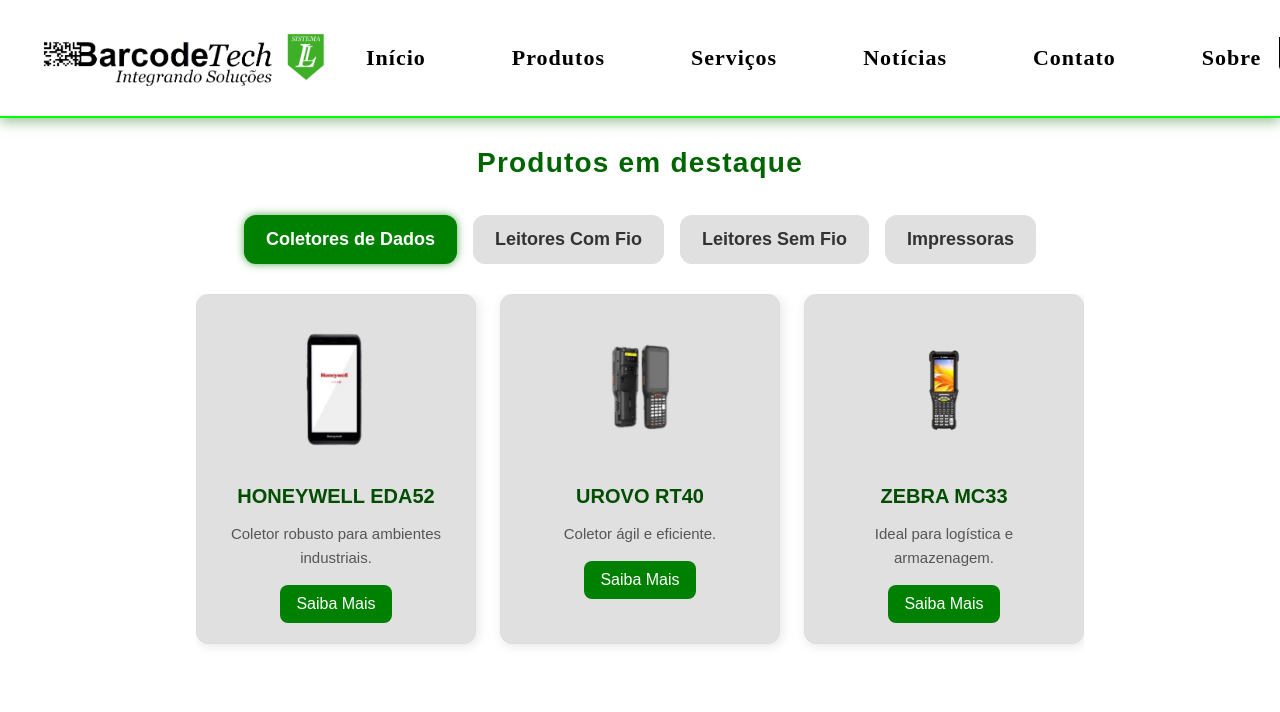
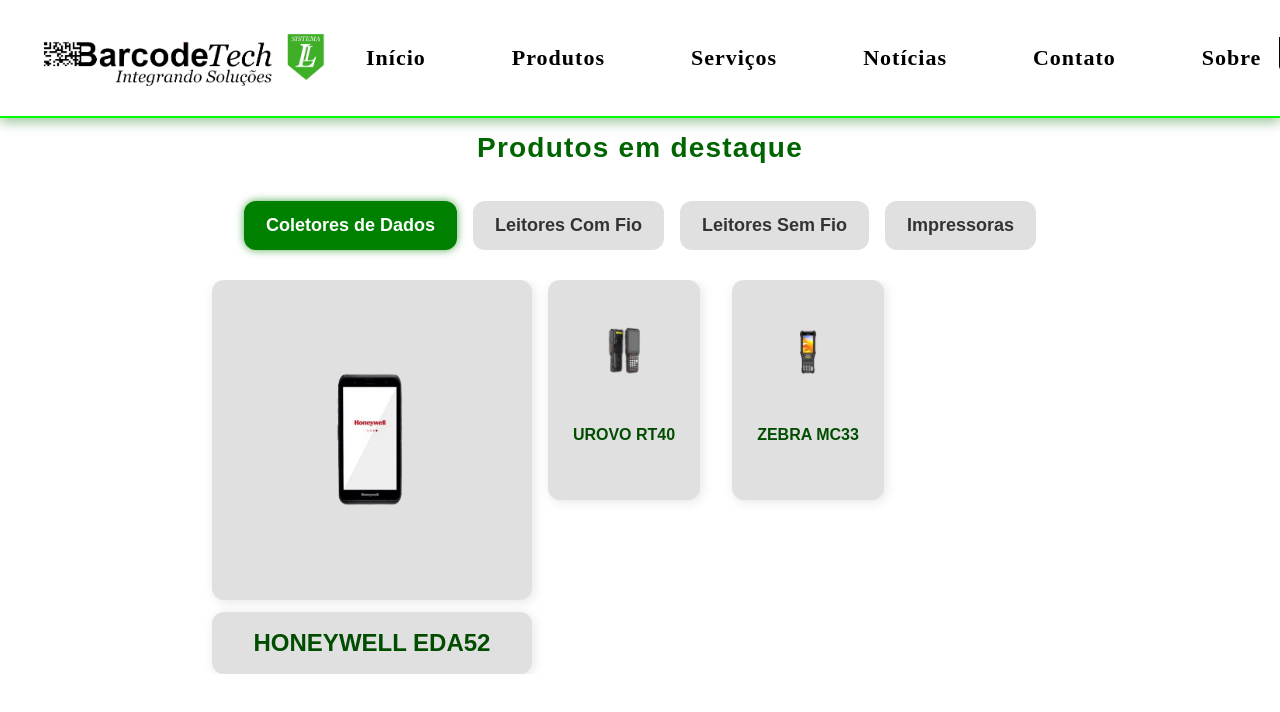
Before and after one commit to sergiogarcez/barcodetech, a React (Vite) app: page / in a window 1280 px wide. Shown: the top 712 px of the page. Built offline with nearby package versions, Linux system fonts and the light colour scheme.

Commit message:
feat: Produtos posicionados no formato grid

```diff
--- a/src/components/ProductSelection.jsx
+++ b/src/components/ProductSelection.jsx
@@ -88,6 +88,16 @@
 const ProductSelection = () => {
   const [selectedCategory, setSelectedCategory] = React.useState(categories[0]);
 
+  // Filtra os produtos da categoria selecionada
+  const filteredProducts = productsData.filter(
+    (product) => product.category === selectedCategory
+  );
+
+  // Define o produto principal como o primeiro da lista filtrada
+  const mainProduct = filteredProducts[0];
+  // Os demais produtos
+  const otherProducts = filteredProducts.slice(1);
+
   return (
     <section className="product-section-container">
       <h2>Produtos em destaque</h2>
@@ -105,18 +115,33 @@
           ))}
         </div>
 
-        {/* Lista de produtos */}
-        <div className="product-list">
-          {productsData
-            .filter((product) => product.category === selectedCategory)
-            .map((product, index) => (
+        {/* Lista de produtos em grid */}
+        <div className="product-list-grid">
+          {/* Produto principal */}
+          {mainProduct && (
+            <>
+              <div className="main-product-container">
+                <div className="main-product-image-card">
+                  <img src={mainProduct.image} alt={mainProduct.name} />
+                  <button className="saiba-mais">Saiba Mais</button>
+                </div>
+                <div className="main-product-name-card">
+                  <div className="main-product-name">{mainProduct.name}</div>
+                </div>
+              </div>
+            </>
+          )}
+
+          {/* Outros produtos */}
+          <div className="other-products-grid">
+            {otherProducts.map((product, index) => (
               <div key={index} className="product-card">
                 <img src={product.image} alt={product.name} />
                 <h3>{product.name}</h3>
-                <p>{product.description}</p>
                 <button className="saiba-mais">Saiba Mais</button>
               </div>
             ))}
+          </div>
         </div>
       </div>
     </section>
--- a/src/styles/ProductSelection.css
+++ b/src/styles/ProductSelection.css
@@ -1,10 +1,8 @@
-
-
 .product-section-container h2 {
   font-family: 'Exo', sans-serif;
   font-size: 28px;
   font-weight: bold;
-  color: #006400; /* dark green */
+  color: #006400;
   margin-bottom: 30px;
   text-align: center;
   letter-spacing: 1.2px;
@@ -14,16 +12,24 @@
   display: flex;
   flex-direction: column;
   align-items: center;
-  padding-top: 0; /* removed previous padding */
   padding: 0 20px;
+  width: 100%;
+  max-width: 100vw;
+  margin: 0 auto;
+  box-sizing: border-box;
 }
 
-/* Seletor de Categorias */
 .category-selector {
   display: flex;
   justify-content: center;
   gap: 16px;
   margin-bottom: 30px;
+  width: 100%;
+  max-width: 960px;
+  box-sizing: border-box;
+  position: relative;
+  z-index: 10;
+  background-color: transparent;
 }
 
 .category-selector button {
@@ -39,97 +45,171 @@
 }
 
 .category-selector button:hover {
-  background-color: #c8e6c9; /* light green */
+  background-color: #c8e6c9;
   transform: scale(1.05);
 }
 
 .category-selector button.active {
-  background-color: #008000; /* green */
+  background-color: #008000;
   color: white;
-  font-weight: bold;
   box-shadow: 0 0 8px #008000aa;
 }
 
-/* Lista de produtos - agora em linha */
-.product-list {
+.product-list-grid {
   display: flex;
-  flex-wrap: nowrap;
-  gap: 24px;
-  overflow-x: auto;
-  padding-bottom: 15px;
-  animation: fadeIn 1s ease forwards;
+  gap: 16px;
+  width: 100%;
+  max-width: 960px;
+  justify-content: center;
+  box-sizing: border-box;
+  overflow: hidden;
 }
 
-/* Cartão de produto */
-.product-card {
-  flex: 0 0 auto;
-  width: 280px;
+
+.main-product-image-card {
+  background-color: #e0e0e0;
+  border-radius: 12px;
+  padding: 20px;
+  box-shadow: 2px 2px 12px rgba(0,0,0,0.1);
   text-align: center;
-  border: 1px solid #ddd;
-  padding: 20px;
-  border-radius: 12px;
-  box-shadow: 2px 2px 12px rgba(0,0,0,0.1);
-  background-color:#e0e0e0;
   display: flex;
   flex-direction: column;
   align-items: center;
+  position: relative;
+  flex: 1 1 35%;
+  max-width: 400px;
+  box-sizing: border-box;
+}
+
+.main-product-image-card img {
+  width: 100%;
+  max-height: 280px;
+  object-fit: cover;
+  border-radius: 8px;
+  transition: transform 0.4s ease;
+}
+
+.main-product-image-card:hover img {
+  transform: scale(1.05);
+}
+
+.main-product-name-card {
+  background-color: #e0e0e0;
+  border-radius: 12px;
+  padding: 12px 20px;
+  box-shadow: 2px 2px 12px rgba(0,0,0,0.1);
+  margin-top: 12px;
+  text-align: center;
+  flex: 1 1 35%;
+  max-width: 400px;
+  box-sizing: border-box;
+}
+
+.main-product-name {
+  font-size: 24px;
+  font-weight: bold;
+  color: #004d00;
+}
+
+.other-products-grid {
+  display: grid;
+  grid-template-columns: repeat(auto-fill, minmax(140px, 1fr));
+  gap: 32px;
+  align-content: start;
+  flex: 1 1 60%;
+  max-width: 520px;
+  box-sizing: border-box;
+}
+
+.product-card {
+  background-color: #e0e0e0;
+  border-radius: 12px;
+  padding: 12px;
+  box-shadow: 2px 2px 12px rgba(0,0,0,0.1);
+  text-align: center;
+  display: flex;
+  flex-direction: column;
+  align-items: center;
+  position: relative;
+  cursor: pointer;
   transition: transform 0.4s ease, box-shadow 0.4s ease;
-  opacity: 0;
-  animation: fadeIn 0.8s ease forwards;
+  opacity: 1;
+  min-height: 220px; /* increased height for other product cards */
+}
+
+.product-card h3 {
+  margin-bottom: 8px;
+}
+
+.saiba-mais {
+  position: static;
+  opacity: 1;
+  pointer-events: auto;
+  margin-top: 8px;
+  transform: none;
+  bottom: auto;
+  left: auto;
+  padding: 6px 12px;
+  font-size: 14px;
+  border-radius: 6px;
+  transition: background-color 0.3s ease, transform 0.3s ease;
+}
+
+.product-card:hover .saiba-mais {
+  opacity: 1;
+  pointer-events: auto;
+  background-color: #006400;
+  transform: scale(1.05);
 }
 
 .product-card:hover {
-  transform: scale(1.08);
+  transform: scale(1.05);
   box-shadow: 5px 5px 20px rgba(0,0,0,0.25);
 }
 
-/* Imagem do produto */
 .product-card img {
   width: 100%;
-  max-height: 150px;
+  max-height: 120px;
   object-fit: cover;
   border-radius: 8px;
   transition: transform 0.4s ease;
 }
 
 .product-card:hover img {
-  transform: scale(1.1);
+  transform: scale(1.05);
 }
 
-/* Ajuste de fonte para melhor legibilidade */
 .product-card h3 {
-  font-size: 20px;
+  font-size: 16px;
   font-weight: bold;
-  margin: 15px 0 10px 0;
-  color: #004d00; /* dark green */
+  margin: 10px 0 0 0;
+  color: #004d00;
 }
 
-.product-card p {
-  font-size: 15px;
-  color: #555;
-  margin-bottom: 15px;
-}
-
-/* Botão "Saiba Mais" */
 .saiba-mais {
-  padding: 10px 16px;
-  font-size: 16px;
+  padding: 8px 14px;
+  font-size: 14px;
   border-radius: 8px;
   background-color: #008000;
   color: white;
   border: none;
   cursor: pointer;
   transition: background-color 0.3s ease, transform 0.3s ease;
+  opacity: 0;
+  position: absolute;
+  bottom: 12px;
+  left: 50%;
+  transform: translateX(-50%);
+  pointer-events: none;
+}
+
+.product-card:hover .saiba-mais,
+.main-product-image-card:hover .saiba-mais {
+  opacity: 1;
+  pointer-events: auto;
 }
 
 .saiba-mais:hover {
   background-color: #006400;
   transform: scale(1.05);
 }
-
-/* Fade-in animation */
-@keyframes fadeIn {
-  to {
-    opacity: 1;
-  }
-}
```
